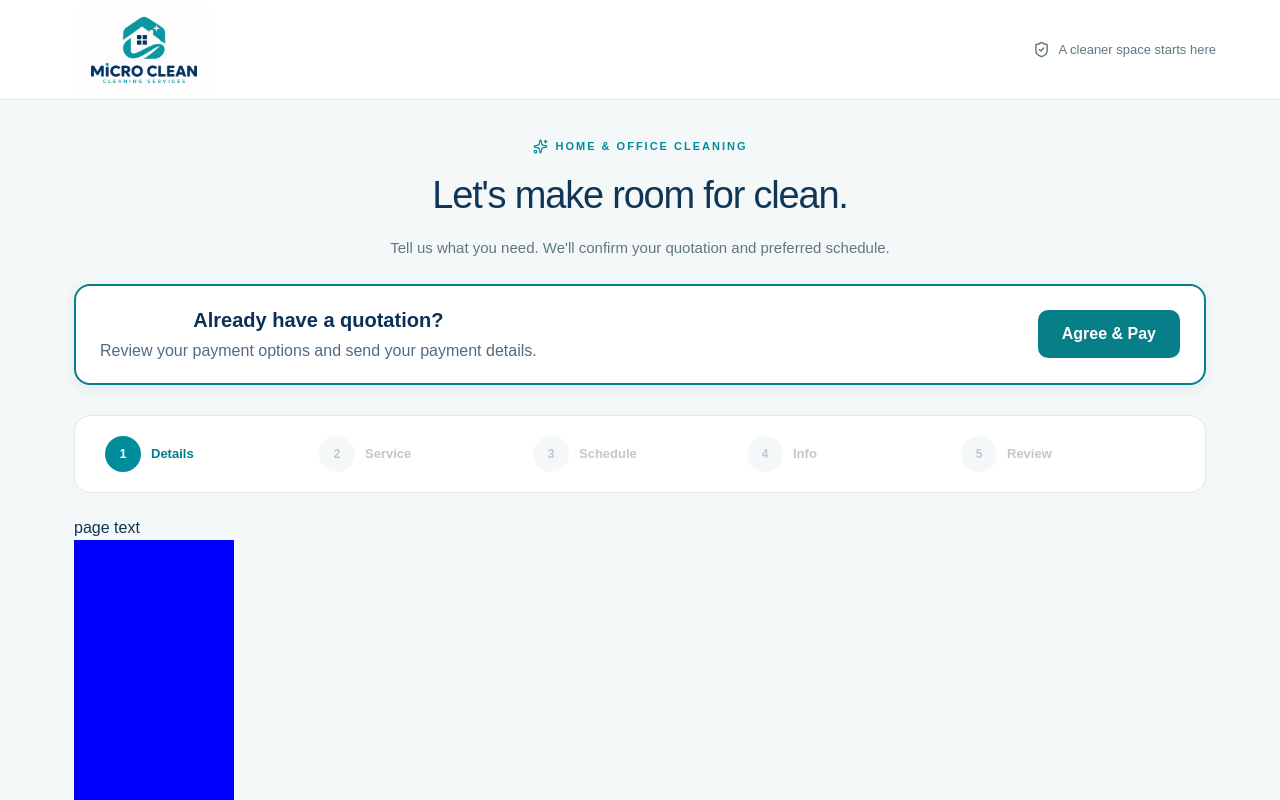
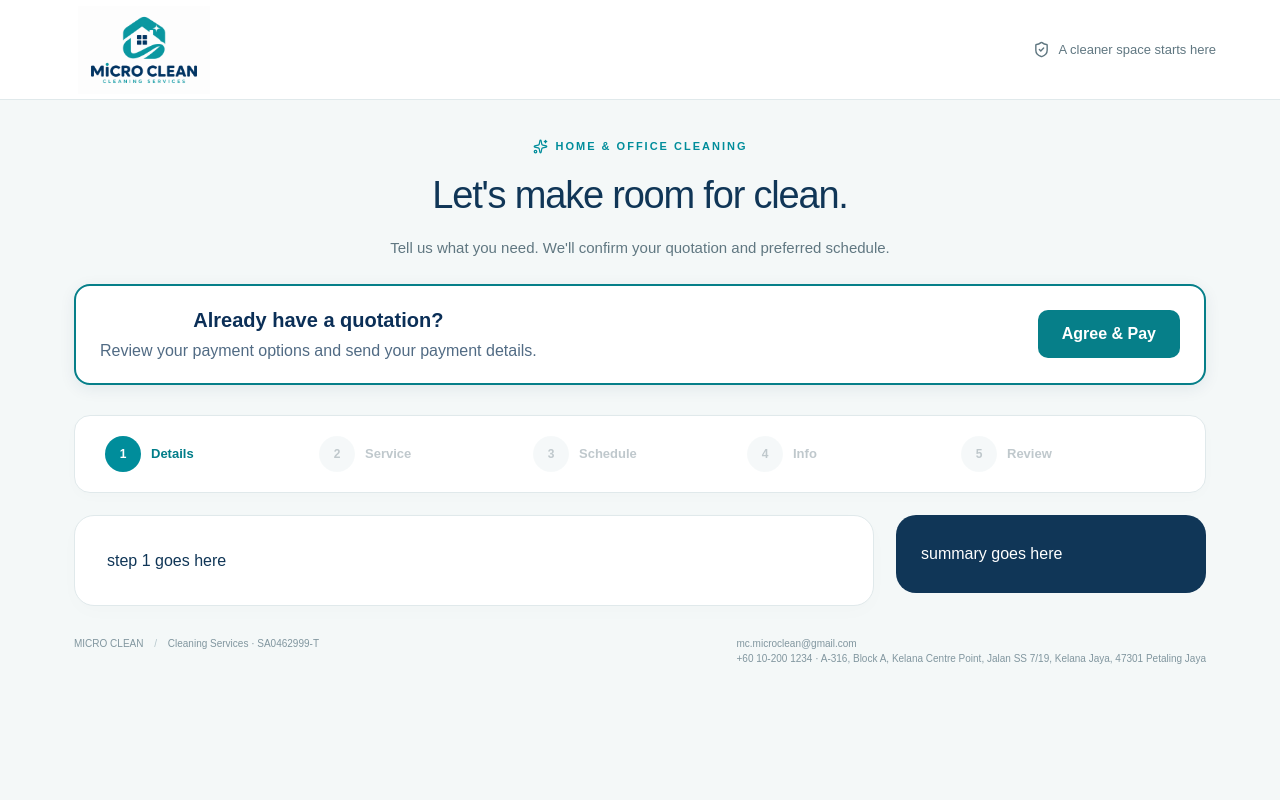
Before and after one commit to Wajid-DebugTech/Micro-Clean-Booking-App, a Next.js app in the folder micro-clean/: page / in a window 1280 px wide. Shown: the top 800 px of the page. Built offline with nearby package versions, Linux system fonts and the light colour scheme.

Commit message:
adding forms (currently incomplete)

```diff
--- a/micro-clean/src/app/globals.css
+++ b/micro-clean/src/app/globals.css
@@ -222,3 +222,19 @@ footer {
 p {
     line-height: 1.6;
 }
+
+.panel {
+    background: #fff;
+    border: 1px solid #e0e9eb;
+    border-radius: 20px;
+    padding: 32px;
+    box-shadow: 0 6px 20px #16365804;
+}
+
+.summary {
+    color: #fff;
+    background: #103657;
+    border-radius: 20px;
+    padding: 27px 25px;
+    overflow: hidden;
+}
--- a/micro-clean/src/app/page.tsx
+++ b/micro-clean/src/app/page.tsx
@@ -1,6 +1,6 @@
 import Footer from "@/components/Footer";
+import FormWizard from "@/components/FormWizard";
 import Header from "@/components/Header";
-import Steps from "@/components/Steps";
 import { Sparkles } from "lucide-react";
 
 export default function Home() {
@@ -31,14 +31,7 @@ export default function Home() {
           </div>
         </section>
 
-        {/*TODO: get current step instead of hardcoded, clicking buttons should bring you to the respective step */}
-        <Steps current={1} />
-
-        <p>page text</p>
-        {/* placeholder for testing scrolling behavior */}
-        <div
-          style={{ width: "10rem", height: "100rem", backgroundColor: "blue" }}
-        />
+        <FormWizard />
 
         <Footer />
       </main>
--- /dev/null
+++ b/micro-clean/src/components/FormWizard.tsx
@@ -0,0 +1,37 @@
+"use client";
+
+import { BookingProvider, useBooking } from "@/context/booking";
+import Steps from "./Steps";
+
+const Placeholder = ({ n }: { n: number }) => <p>step {n} goes here</p>;
+const SummaryCard = () => <div className="summary">summary goes here</div>;
+
+function WizardContent() {
+  const { step } = useBooking();
+
+  return (
+    <>
+      <Steps />
+      <div className="workspace">
+        <section className="panel">
+          {step === 1 && <Placeholder n={1} />}
+          {step === 2 && <Placeholder n={2} />}
+          {step === 3 && <Placeholder n={3} />}
+          {step === 4 && <Placeholder n={4} />}
+          {step === 5 && <Placeholder n={5} />}
+        </section>
+        <aside>
+          <SummaryCard />
+        </aside>
+      </div>
+    </>
+  );
+}
+
+export default function FormWizard() {
+  return (
+    <BookingProvider>
+      <WizardContent />
+    </BookingProvider>
+  );
+}
--- a/micro-clean/src/components/Steps.tsx
+++ b/micro-clean/src/components/Steps.tsx
@@ -1,23 +1,28 @@
+"use client";
+
+import { useBooking } from "@/context/booking";
 import StepButton from "./StepButton";
 
 const STEPS = ["Details", "Service", "Schedule", "Info", "Review"];
 
-type StepsProps = {
-  current: number; // 1-based, matches the step numbers shown
-};
+export default function Steps() {
+  const { step, furthestStep, goTo } = useBooking();
 
-export default function Steps({ current }: StepsProps) {
   return (
     <nav className="steps" aria-label="Booking progress">
-      {STEPS.map((label, i) => (
-        <StepButton
-          key={label}
-          number={i + 1}
-          label={label}
-          active={current === i + 1}
-          disabled={i + 1 !== current}
-        />
-      ))}
+      {STEPS.map((label, i) => {
+        const n = i + 1;
+        return (
+          <StepButton
+            key={label}
+            number={n}
+            label={label}
+            active={step === n}
+            disabled={n > furthestStep}
+            onClick={() => goTo(n)}
+          />
+        );
+      })}
     </nav>
   );
 }
```
